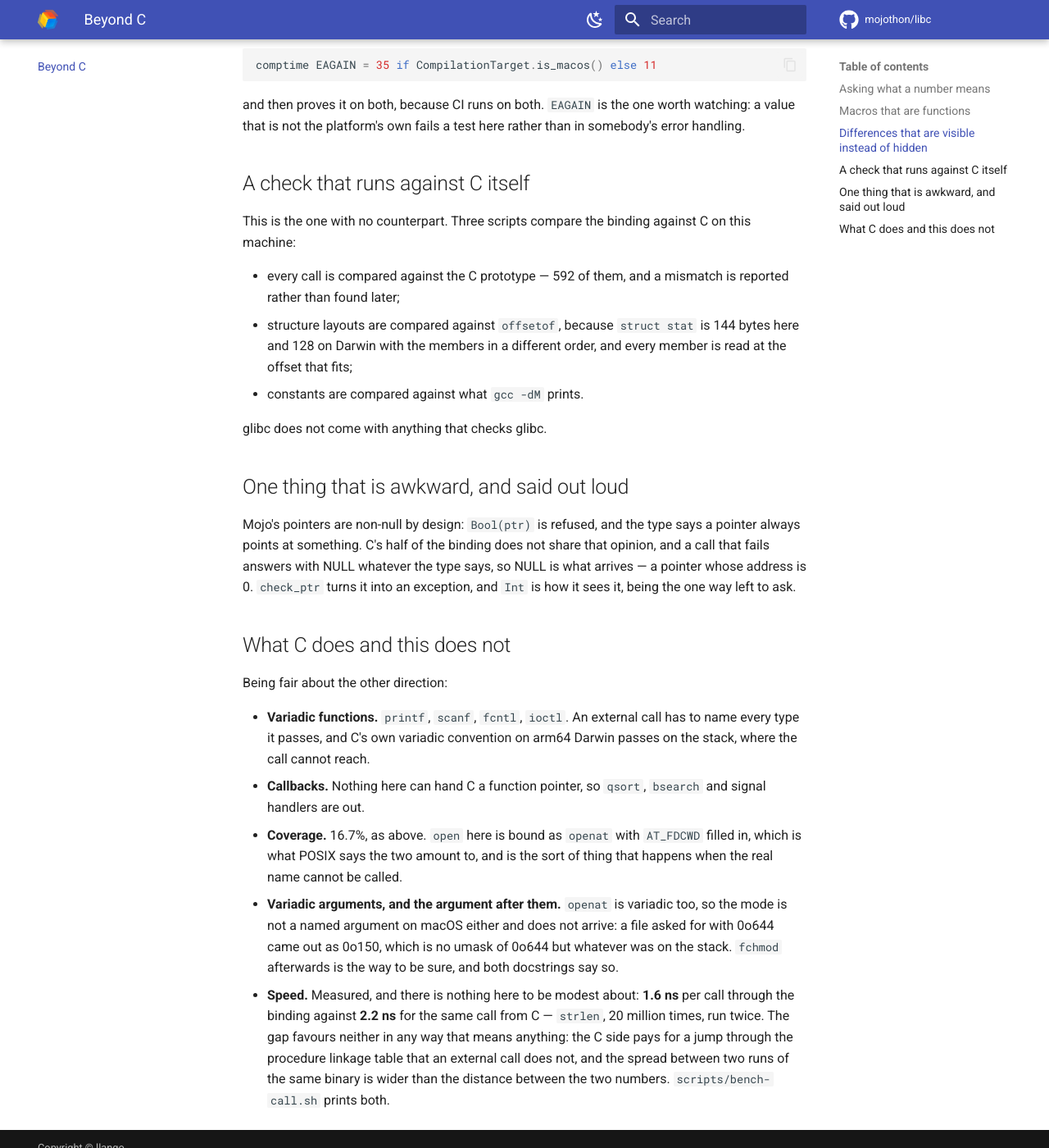
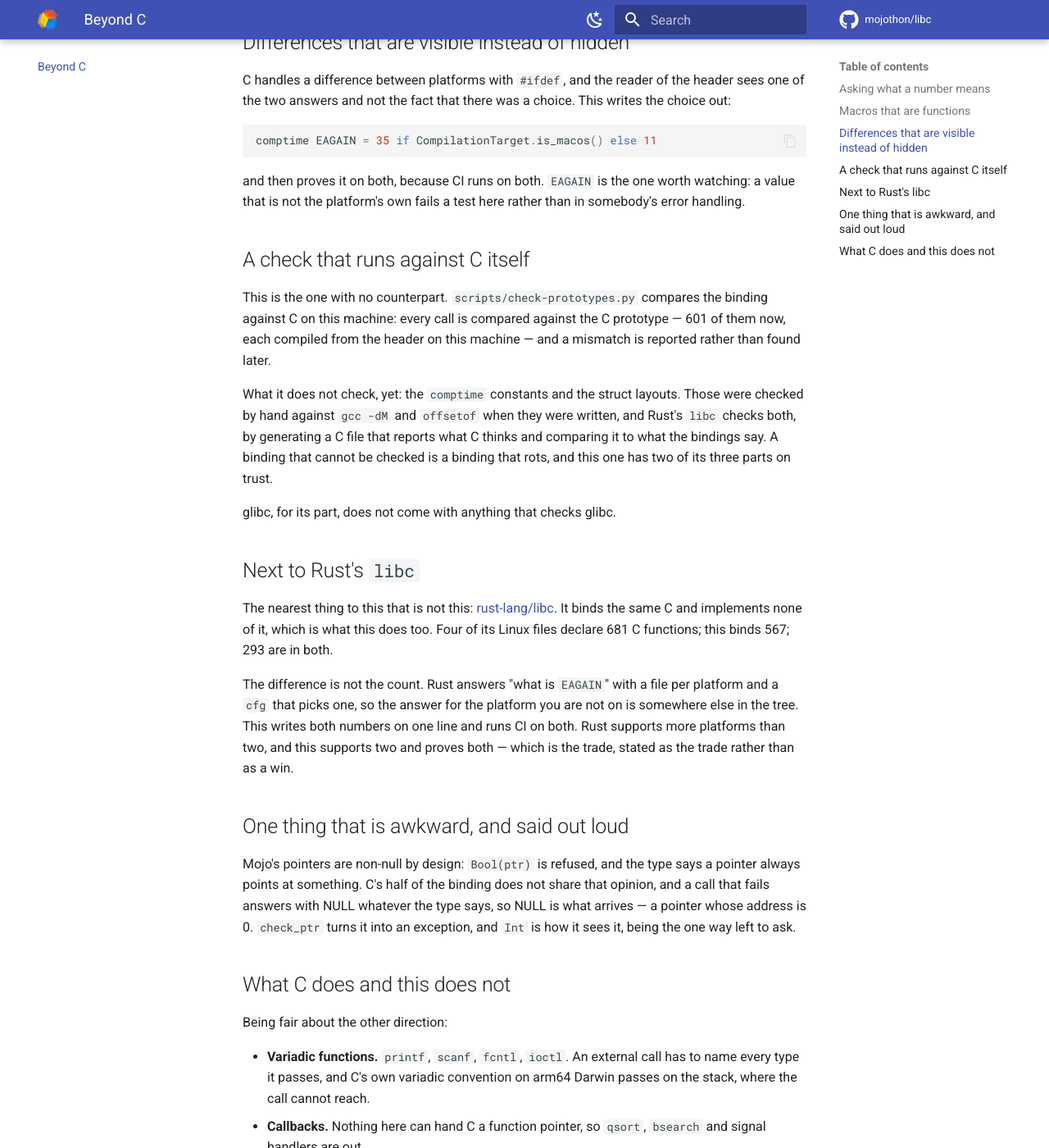
Before and after one commit to mojothon/libc, an MkDocs documentation site: the page built from docs/beyond-c.md, in a window 1280 px wide and 1400 px high, scrolled down 1306 px. Shown: the whole window at 82% size. Built offline with MkDocs 1.6.1 and Material for MkDocs 9.7.7, drawn with Linux system fonts in a browser that asks for light colours; comment, search, counter and statistics services are not loaded; some of the changed text lies outside the part shown.

Commit message:
docs(beyond-c): 567 rather than 470, and what is still on trust
Two corrections and one addition.

The count was wrong. The symbol was read off the same line as
`external_call[`, and a fifth of the calls in this package put the name
on the next line instead: 567 C symbols, 562 of them among the four
libraries, 20.2%. The page says the earlier number was understated and
how, because a number that is wrong in your favour is still wrong.

The claim of three checking scripts was wrong too. There is one, and it
compares calls against C prototypes — 601 of them. The constants and the
struct layouts were checked by hand when they were written and by nothing
since, which is the gap between this and Rust's `ctest`; the page names
the gap instead of implying it is closed.

And a section putting this beside Rust's libc: 681 functions in four of
its Linux files, 567 here, 293 in both, the difference being that Rust
picks a platform with `cfg` while this writes both and runs both.

```diff
--- a/docs/beyond-c.md
+++ b/docs/beyond-c.md
@@ -3,8 +3,13 @@
 This is a binding, so what it can call is a subset of what C can call and
 will stay that way. The count says how much of a subset: `libc`, `libm`,
 `libdl` and `librt` publish 2778 functions between them, and this binds
-470 C symbols, 465 of which are among those — **16.7%**. C offers more, and
+567 C symbols, 562 of which are among those — **20.2%**. C offers more, and
 calling more of it is not what this is for.
+
+(567 took correcting. An earlier count here said 470, because the symbol
+was read off the same line as `external_call[` and a fifth of the calls
+in this package put the name on the next line instead. The honest number
+was higher, and nobody benefited from the lower one.)
 
 The rest of this page is about the other question, which is not "how much"
 but "how". There are things C cannot do for the caller, or does by
@@ -64,17 +69,34 @@
 
 ## A check that runs against C itself
 
-This is the one with no counterpart. Three scripts compare the binding
-against C on this machine:
+This is the one with no counterpart. `scripts/check-prototypes.py`
+compares the binding against C on this machine:
+every call is compared against the C prototype — 601 of them now, each
+compiled from the header on this machine — and a mismatch is reported
+rather than found later.
 
-- every call is compared against the C prototype — 592 of them, and a
-  mismatch is reported rather than found later;
-- structure layouts are compared against `offsetof`, because `struct stat`
-  is 144 bytes here and 128 on Darwin with the members in a different
-  order, and every member is read at the offset that fits;
-- constants are compared against what `gcc -dM` prints.
+What it does not check, yet: the `comptime` constants and the struct
+layouts. Those were checked by hand against `gcc -dM` and `offsetof` when
+they were written, and Rust's `libc` checks both, by generating a C file
+that reports what C thinks and comparing it to what the bindings say. A
+binding that cannot be checked is a binding that rots, and this one has
+two of its three parts on trust.
 
-glibc does not come with anything that checks glibc.
+glibc, for its part, does not come with anything that checks glibc.
+
+## Next to Rust's `libc`
+
+The nearest thing to this that is not this: [rust-lang/libc](
+https://github.com/rust-lang/libc). It binds the same C and implements
+none of it, which is what this does too. Four of its Linux files declare
+681 C functions; this binds 567; 293 are in both.
+
+The difference is not the count. Rust answers "what is `EAGAIN`" with a
+file per platform and a `cfg` that picks one, so the answer for the
+platform you are not on is somewhere else in the tree. This writes both
+numbers on one line and runs CI on both. Rust supports more platforms than
+two, and this supports two and proves both — which is the trade, stated
+as the trade rather than as a win.
 
 ## One thing that is awkward, and said out loud
 
```
